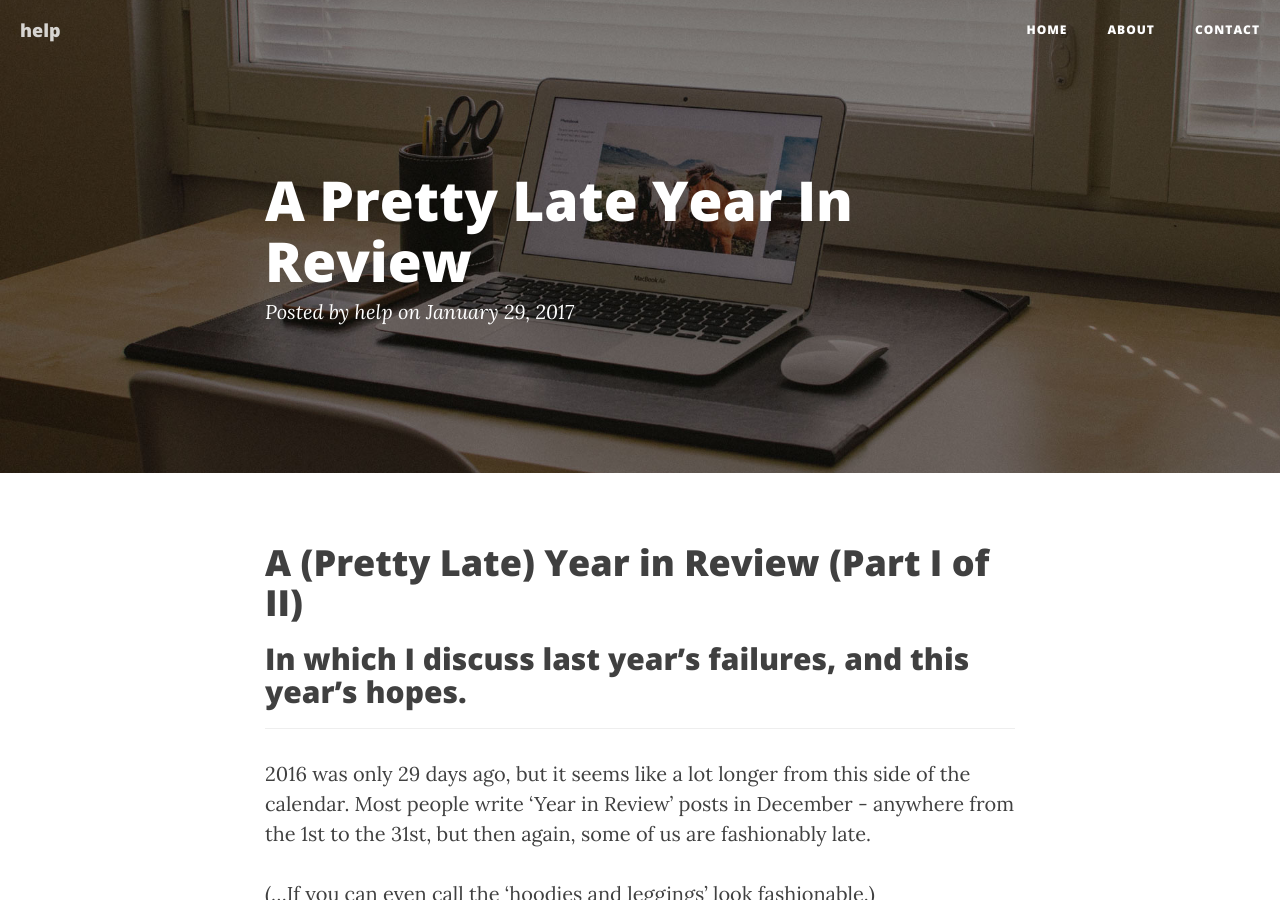
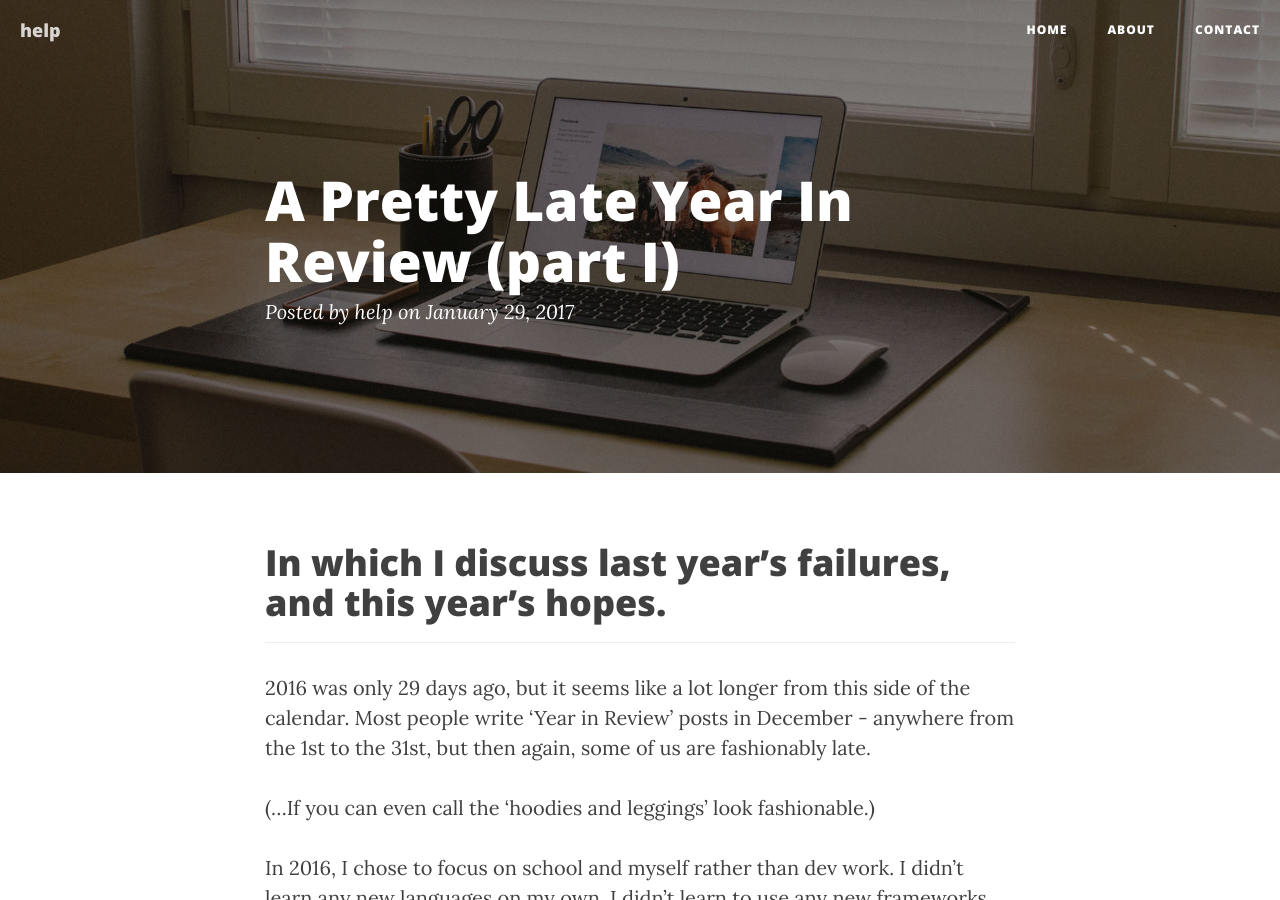
Before and after one commit to thejoycekung/blog, a Jekyll site: the page built from _posts/2017-01-29-A-Pretty-Late-Year-in-Review-(Part-I).md, in a window 1280 px wide and 900 px high. Built offline with Jekyll 4.4.1, drawn with Linux system fonts in a browser that asks for light colours; nearby versions of some CDN libraries; our own code applies the rules of GitHub Pages for plain Markdown files.

Commit message:
tiny fix

```diff
--- a/_posts/2017-01-29-A-Pretty-Late-Year-in-Review.md
+++ b/_posts/2017-01-29-A-Pretty-Late-Year-in-Review-(Part-I).md
@@ -1,5 +1,4 @@
-# A (Pretty Late) Year in Review (Part I of II)
-## In which I discuss last year's failures, and this year's hopes.
+# In which I discuss last year's failures, and this year's hopes.
 
 ------------------------------------------------
 
```
